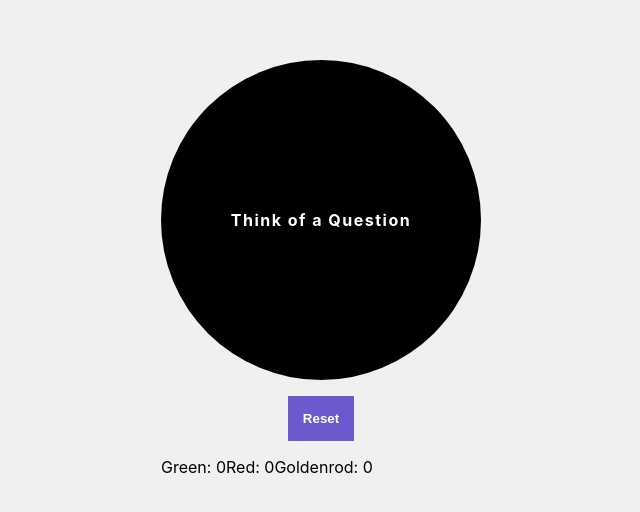
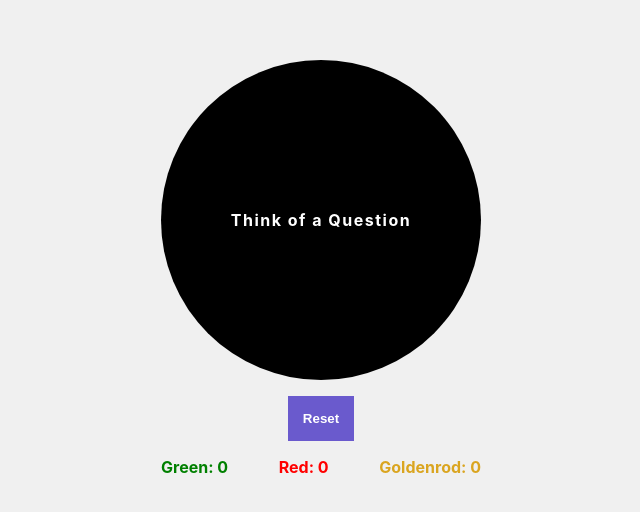
Before and after one commit to quentinikeno/Springboard-SEC-Unit-39.4-React-State-Exercise, a React (Create React App) app: page / in a window 1280 px wide. Shown: the part 132-644 px from the top of the page, without its empty margins (319-959 px from the left). Built offline with nearby package versions, Linux system fonts and the light colour scheme.

Commit message:
Add styles for color counters.

```diff
--- a/src/EightBall.css
+++ b/src/EightBall.css
@@ -26,8 +26,27 @@
 .goldenrod {
 	background-color: goldenrod;
 }
+
+.EightBall-green-text {
+	color: green;
+}
+
+.EightBall-red-text {
+	color: red;
+}
+
+.EightBall-goldenrod-text {
+	color: goldenrod;
+}
+
 .EightBall-reset-div {
 	text-align: center;
+}
+
+.EightBall-color-counter-div {
+	display: flex;
+	justify-content: space-between;
+	font-weight: bold;
 }
 
 #EightBall-reset-button {
```
